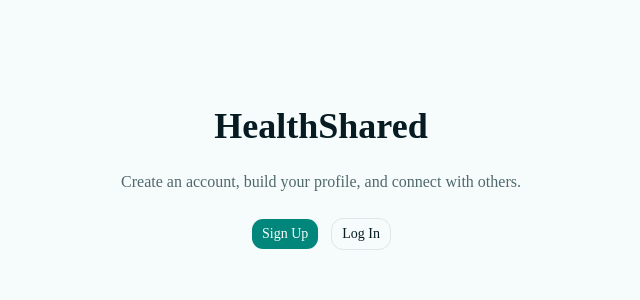
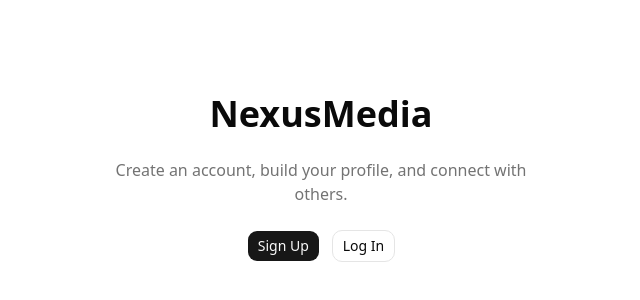
Before and after one commit to HamzaRizwan889/social_app_trial, a Next.js app: page / in a window 1280 px wide. Shown: the part 222-522 px from the top of the page, without its empty margins (319-959 px from the left). Built offline with nearby package versions, Linux system fonts and the light colour scheme; no server answers.

Commit message:
Comments, Profile pictures and Google sign-ups are now fully implemented.

```diff
--- a/src/app/globals.css
+++ b/src/app/globals.css
@@ -8,8 +8,8 @@
   --color-background: var(--background);
   --color-foreground: var(--foreground);
   --font-sans: var(--font-sans);
-  --font-mono: var(--font-geist-mono);
-  --font-heading: var(--font-sans);
+  --font-mono: var(--font-mono);
+
   --color-sidebar-ring: var(--sidebar-ring);
   --color-sidebar-border: var(--sidebar-border);
   --color-sidebar-accent-foreground: var(--sidebar-accent-foreground);
@@ -18,77 +18,138 @@
   --color-sidebar-primary: var(--sidebar-primary);
   --color-sidebar-foreground: var(--sidebar-foreground);
   --color-sidebar: var(--sidebar);
+
   --color-chart-5: var(--chart-5);
   --color-chart-4: var(--chart-4);
   --color-chart-3: var(--chart-3);
   --color-chart-2: var(--chart-2);
   --color-chart-1: var(--chart-1);
+
   --color-ring: var(--ring);
   --color-input: var(--input);
   --color-border: var(--border);
   --color-destructive: var(--destructive);
+
   --color-accent-foreground: var(--accent-foreground);
   --color-accent: var(--accent);
+
   --color-muted-foreground: var(--muted-foreground);
   --color-muted: var(--muted);
+
   --color-secondary-foreground: var(--secondary-foreground);
   --color-secondary: var(--secondary);
+
   --color-primary-foreground: var(--primary-foreground);
   --color-primary: var(--primary);
+
   --color-popover-foreground: var(--popover-foreground);
   --color-popover: var(--popover);
+
   --color-card-foreground: var(--card-foreground);
   --color-card: var(--card);
-  --radius-sm: calc(var(--radius) * 0.6);
-  --radius-md: calc(var(--radius) * 0.8);
+
+  --radius-sm: calc(var(--radius) - 4px);
+  --radius-md: calc(var(--radius) - 2px);
   --radius-lg: var(--radius);
-  --radius-xl: calc(var(--radius) * 1.4);
-  --radius-2xl: calc(var(--radius) * 1.8);
-  --radius-3xl: calc(var(--radius) * 2.2);
-  --radius-4xl: calc(var(--radius) * 2.6);
+  --radius-xl: calc(var(--radius) + 4px);
 }
 
 :root {
-  --radius: 0.75rem;
-  --background: oklch(0.985 0.006 190);
-  --foreground: oklch(0.21 0.03 220);
+  --radius: 0.625rem;
+
+  --background: oklch(1 0 0);
+  --foreground: oklch(0.145 0 0);
+
   --card: oklch(1 0 0);
-  --primary: oklch(0.55 0.11 185);
-  --primary-foreground: oklch(0.99 0 0);
-  --secondary: oklch(0.96 0.02 185);
-  --secondary-foreground: oklch(0.3 0.05 190);
-  --muted: oklch(0.96 0.01 200);
-  --muted-foreground: oklch(0.5 0.03 210);
-  --accent: oklch(0.94 0.04 185);
-  --accent-foreground: oklch(0.28 0.06 190);
-  --border: oklch(0.92 0.01 200);
-  --input: oklch(0.9 0.015 200);
-  --ring: oklch(0.65 0.11 185);
+  --card-foreground: oklch(0.145 0 0);
+
+  --popover: oklch(1 0 0);
+  --popover-foreground: oklch(0.145 0 0);
+
+  --primary: oklch(0.205 0 0);
+  --primary-foreground: oklch(0.985 0 0);
+
+  --secondary: oklch(0.97 0 0);
+  --secondary-foreground: oklch(0.205 0 0);
+
+  --muted: oklch(0.97 0 0);
+  --muted-foreground: oklch(0.556 0 0);
+
+  --accent: oklch(0.97 0 0);
+  --accent-foreground: oklch(0.205 0 0);
+
+  --destructive: oklch(0.577 0.245 27.325);
+
+  --border: oklch(0.922 0 0);
+  --input: oklch(0.922 0 0);
+  --ring: oklch(0.708 0 0);
+
+  --chart-1: oklch(0.646 0.222 41.116);
+  --chart-2: oklch(0.6 0.118 184.704);
+  --chart-3: oklch(0.398 0.07 227.392);
+  --chart-4: oklch(0.828 0.189 84.429);
+  --chart-5: oklch(0.769 0.188 70.08);
+
+  --sidebar: oklch(0.985 0 0);
+  --sidebar-foreground: oklch(0.145 0 0);
+  --sidebar-primary: oklch(0.205 0 0);
+  --sidebar-primary-foreground: oklch(0.985 0 0);
+  --sidebar-accent: oklch(0.97 0 0);
+  --sidebar-accent-foreground: oklch(0.205 0 0);
+  --sidebar-border: oklch(0.922 0 0);
+  --sidebar-ring: oklch(0.708 0 0);
 }
 
 .dark {
-  --background: oklch(0.18 0.02 220);
-  --foreground: oklch(0.97 0.005 190);
-  --card: oklch(0.22 0.025 220);
-  --primary: oklch(0.72 0.12 180);
-  --primary-foreground: oklch(0.18 0.03 200);
-  --muted: oklch(0.26 0.02 220);
-  --muted-foreground: oklch(0.7 0.02 210);
-  --accent: oklch(0.3 0.04 190);
-  --accent-foreground: oklch(0.95 0.01 190);
-  --border: oklch(1 0 0 / 12%);
-  --input: oklch(1 0 0 / 16%);
-  --ring: oklch(0.6 0.1 180);
+  --background: oklch(0.145 0 0);
+  --foreground: oklch(0.985 0 0);
+
+  --card: oklch(0.205 0 0);
+  --card-foreground: oklch(0.985 0 0);
+
+  --popover: oklch(0.205 0 0);
+  --popover-foreground: oklch(0.985 0 0);
+
+  --primary: oklch(0.922 0 0);
+  --primary-foreground: oklch(0.205 0 0);
+
+  --secondary: oklch(0.269 0 0);
+  --secondary-foreground: oklch(0.985 0 0);
+
+  --muted: oklch(0.269 0 0);
+  --muted-foreground: oklch(0.708 0 0);
+
+  --accent: oklch(0.269 0 0);
+  --accent-foreground: oklch(0.985 0 0);
+
+  --destructive: oklch(0.704 0.191 22.216);
+
+  --border: oklch(1 0 0 / 10%);
+  --input: oklch(1 0 0 / 15%);
+  --ring: oklch(0.556 0 0);
+
+  --chart-1: oklch(0.488 0.243 264.376);
+  --chart-2: oklch(0.696 0.17 162.48);
+  --chart-3: oklch(0.769 0.188 70.08);
+  --chart-4: oklch(0.627 0.265 303.9);
+  --chart-5: oklch(0.645 0.246 16.439);
+
+  --sidebar: oklch(0.205 0 0);
+  --sidebar-foreground: oklch(0.985 0 0);
+  --sidebar-primary: oklch(0.488 0.243 264.376);
+  --sidebar-primary-foreground: oklch(0.985 0 0);
+  --sidebar-accent: oklch(0.269 0 0);
+  --sidebar-accent-foreground: oklch(0.985 0 0);
+  --sidebar-border: oklch(1 0 0 / 10%);
+  --sidebar-ring: oklch(0.556 0 0);
 }
 
 @layer base {
   * {
     @apply border-border outline-ring/50;
   }
+
   body {
     @apply bg-background text-foreground;
   }
-  html {
-    @apply font-sans;
-  }
 }
--- a/src/app/layout.tsx
+++ b/src/app/layout.tsx
@@ -8,7 +8,7 @@
 const geistMono = Geist_Mono({ variable: "--font-geist-mono", subsets: ["latin"] });
 
 export const metadata: Metadata = {
-  title: "HealthShared",
+  title: "NexusMedia",
   description: "A small social-style app built with Next.js and Firebase",
 };
 
--- a/src/app/page.tsx
+++ b/src/app/page.tsx
@@ -16,7 +16,7 @@
 
   return (
     <main className="flex min-h-screen flex-col items-center justify-center gap-6 p-6 text-center">
-      <h1 className="text-4xl font-bold">HealthShared</h1>
+      <h1 className="text-4xl font-bold">NexusMedia</h1>
       <p className="max-w-md text-muted-foreground">
         Create an account, build your profile, and connect with others.
       </p>
--- a/src/components/AppHeader.tsx
+++ b/src/components/AppHeader.tsx
@@ -17,7 +17,7 @@
           <span className="grid h-8 w-8 place-items-center rounded-lg bg-primary text-primary-foreground">
             H
           </span>
-          HealthShared
+          NexusMedia
         </Link>
         <Button variant="outline" size="sm" onClick={handleLogout}>
           Log out
```
Also changed, not shown: 1 other file (tests, documents, lock files or other folders).
